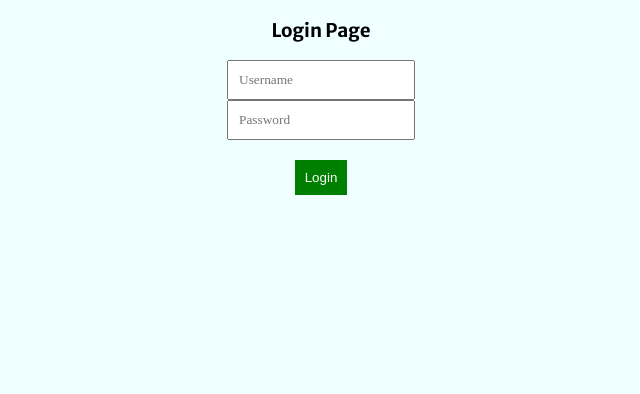
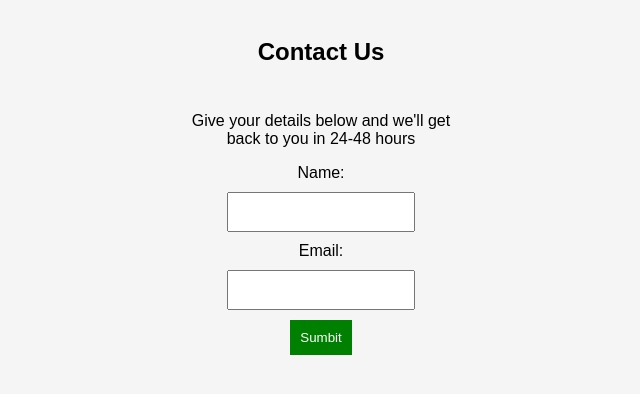
Before and after one commit to MyCool-DJ/MIMO-Login-Form, a plain HTML site: page index.html in a window 1280 px wide. Shown: the whole page, without its empty margins (319-959 px from the left). Drawn offline with Linux system fonts and the light colour scheme.

Commit message:
New MIMO task

```diff
--- a/index.html
+++ b/index.html
@@ -7,17 +7,18 @@
     <link href="style.css" rel="stylesheet" type="text/css"/>
   </head>
   <body>
- 	<h3>Login Page</h3>
+ 	<h2>Contact Us</h2>
+		<p>Give your details below and we'll get <br> back to you in 24-48 hours</p>
 		<form>
-			<input type="text"
-				placeholder="Username">
-		</form>
-		<form>
-			<input type="password"
-				placeholder="Password">
-			<br>
-			<br>
-				<button>Login</button>
+			<label>Name:</label>
+				<br>
+					<input type="text">
+						<br>
+							<label>Email:</label>
+						<br>
+					<input type="Email">
+				<br>
+			<button>Sumbit</button>
 		</form>
     <script src="script.js"></script>
   </body>
--- a/style.css
+++ b/style.css
@@ -2,18 +2,29 @@
 	url('https://fonts.googleapis.com/css2?family=Merriweather+Sans:wght@700&fmaily=Quicksand:wght@300&display=swap');
 
 body{
-	background-color: azure;
+	background-color: whitesmoke;
 	text-align: center;
-	font-family: 'Merriweather Sans', sans-serif;
+	font-family: 'Poppins', sans-serif;
+	display: grid;
 }
 
-h2{background-color: gold;
-	 padding:10px
+form {
+	width: 80%;
+	margin: auto;
+}
+
+h2{;
+	 padding:10px;
 	}
 
 input{
 	padding: 10px;
+	margin:10px;
 	font-family: Quicksand;
+}
+
+label{
+	margin: 10px;
 }
 
 button{
```
